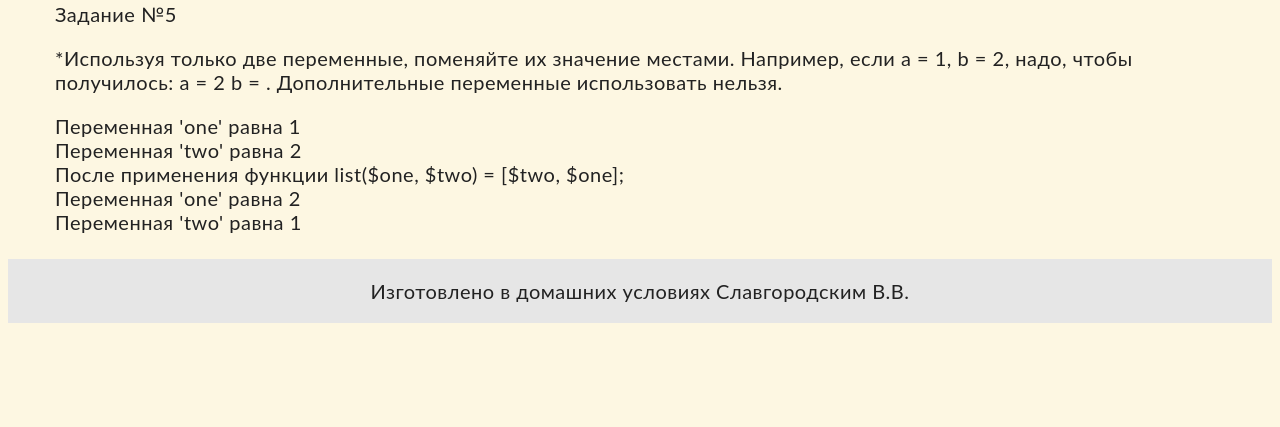
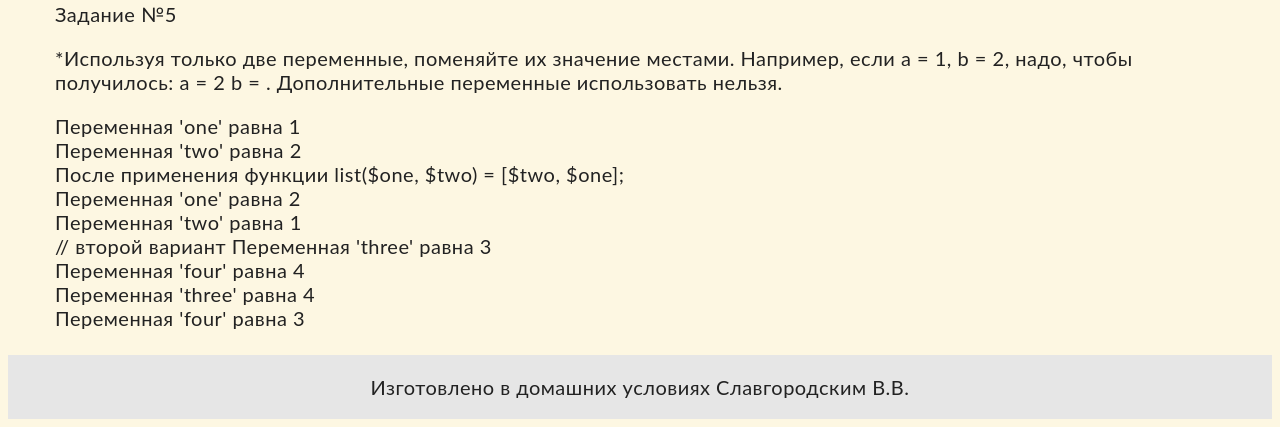
Before and after one commit to Slawgorodskij/PHPLessons, a PHP site: page / in a window 1280 px wide. Shown: the part 1985-2412 px from the top of the page. Before the commit the page ends 2308 px from the top, so only its background shows below. Run offline with PHP 8.4, Linux system fonts and the light colour scheme.

Commit message:
Update index.php

```diff
--- a/lesson1/index.php
+++ b/lesson1/index.php
@@ -95,6 +95,18 @@
     echo "Переменная 'one' равна $one <br>";
     echo "Переменная 'two' равна $two <br>";
     ?>
+    // второй вариант
+    <?php
+    $three = 3;
+    $four = 4;
+    echo "Переменная 'three' равна $three <br>";
+    echo "Переменная 'four' равна $four <br>";
+    $three = $three - $four;
+    $four = $three + $four;
+    $three = $four - $three;
+    echo "Переменная 'three' равна $three <br>";
+    echo "Переменная 'four' равна $four <br>";
+    ?>
   </main>
 
   <footer class="footer"><?php echo $footer ?></footer>
```
